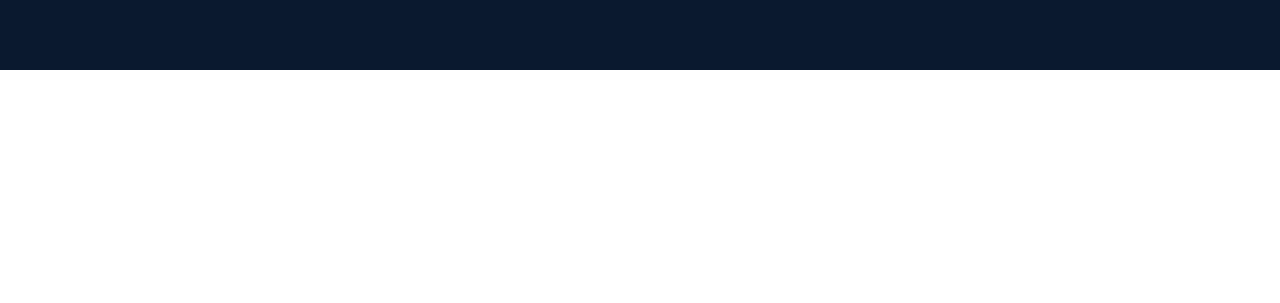
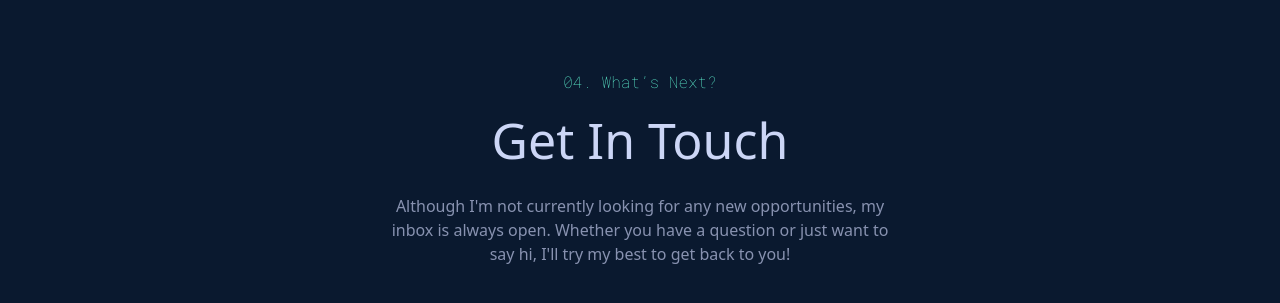
Before and after one commit to Ahmadjajja/my_portfolio, a React (Create React App) app: page / in a window 1280 px wide. Shown: the part 2201-2504 px from the top of the page. Before the commit the page ends 2271 px from the top, so only its background shows below. Built offline with nearby package versions, Linux system fonts and the light colour scheme.

Commit message:
Contact page added

```diff
--- a/src/App.js
+++ b/src/App.js
@@ -7,6 +7,8 @@
 import About from "./pages/About";
 import Experience from "./pages/Experience";
 import Work from "./pages/Work";
+import Contact from "./pages/Contact";
+import Footer from "./pages/Footer";
 function App() {
   return (
     <div className="App" style={{backgroundColor: "#0A192F"}}>
@@ -17,6 +19,8 @@
           <About/>
           <Experience/>
           <Work/>
+          <Contact/>
+          <Footer/>
     </div>
   );
 }
--- a/src/App.scss
+++ b/src/App.scss
@@ -6,6 +6,8 @@
 @import "./scss/About";
 @import "./scss/Experience";
 @import "./scss/Work";
+@import "./scss/Contact";
+@import "./scss/Footer";
 .App{
     min-height: 100vh;
     max-height: 100%;
--- /dev/null
+++ b/src/pages/Contact.jsx
@@ -0,0 +1,17 @@
+import React from 'react'
+
+function Contact() {
+  return (
+    <div className="Contact container pb-5">
+      <div className="row">
+        <div className="col d-flex flex-column align-items-center">
+            <p className="text-success morocoCountingFont"><span>04. </span> What’s Next?</p>
+            <h1 className="text-secondary secondHeading">Get In Touch</h1>
+            <p className='text-primary mx-5 px-5 paragraph-description text-center'>Although I'm not currently looking for any new opportunities, my inbox is always open. Whether you have a question or just want to say hi, I'll try my best to get back to you!</p>
+        </div>
+      </div>
+    </div>
+  )
+}
+
+export default Contact
--- /dev/null
+++ b/src/pages/Footer.jsx
@@ -0,0 +1,11 @@
+import React from 'react'
+
+function Footer() {
+  return (
+    <div>
+
+    </div>
+  )
+}
+
+export default Footer
--- a/src/pages/Home.jsx
+++ b/src/pages/Home.jsx
@@ -6,7 +6,7 @@
       <div className="row">
         <div className="col">
           <div className="px-0 px-lg-5 mt-1">
-            <p className='text-success fs-5 hello '>Hi, &nbsp; my &nbsp; name &nbsp; is</p>
+            <p className='text-success fs-5 hello font-monospace'>Hi, my name is</p>
             <h1 className='text-secondary name'>Ahmad Jajja</h1>
             <h1 className='text-primary whoIs mt-1'>An Engineer, Researcher and Mentor</h1>
             <p className='text-primary fs-5 mt-1'>
--- /dev/null
+++ b/src/scss/_Contact.scss
@@ -0,0 +1,15 @@
+.Contact{
+    .secondHeading{
+        font-size: clamp(30px, 6vw, 50px);
+    }
+    .paragraph-description{
+        display: block;
+        margin-block-start: 1em;
+        margin-block-end: 1em;
+        margin-inline-start: 0px;
+        margin-inline-end: 0px;
+    }
+    max-width: 740px;
+    // margin: 0px auto 100px;
+    // text-align: center;
+}
--- /dev/null
+++ b/src/scss/_Footer.scss
@@ -0,0 +1,3 @@
+.Footer{
+
+}
```
